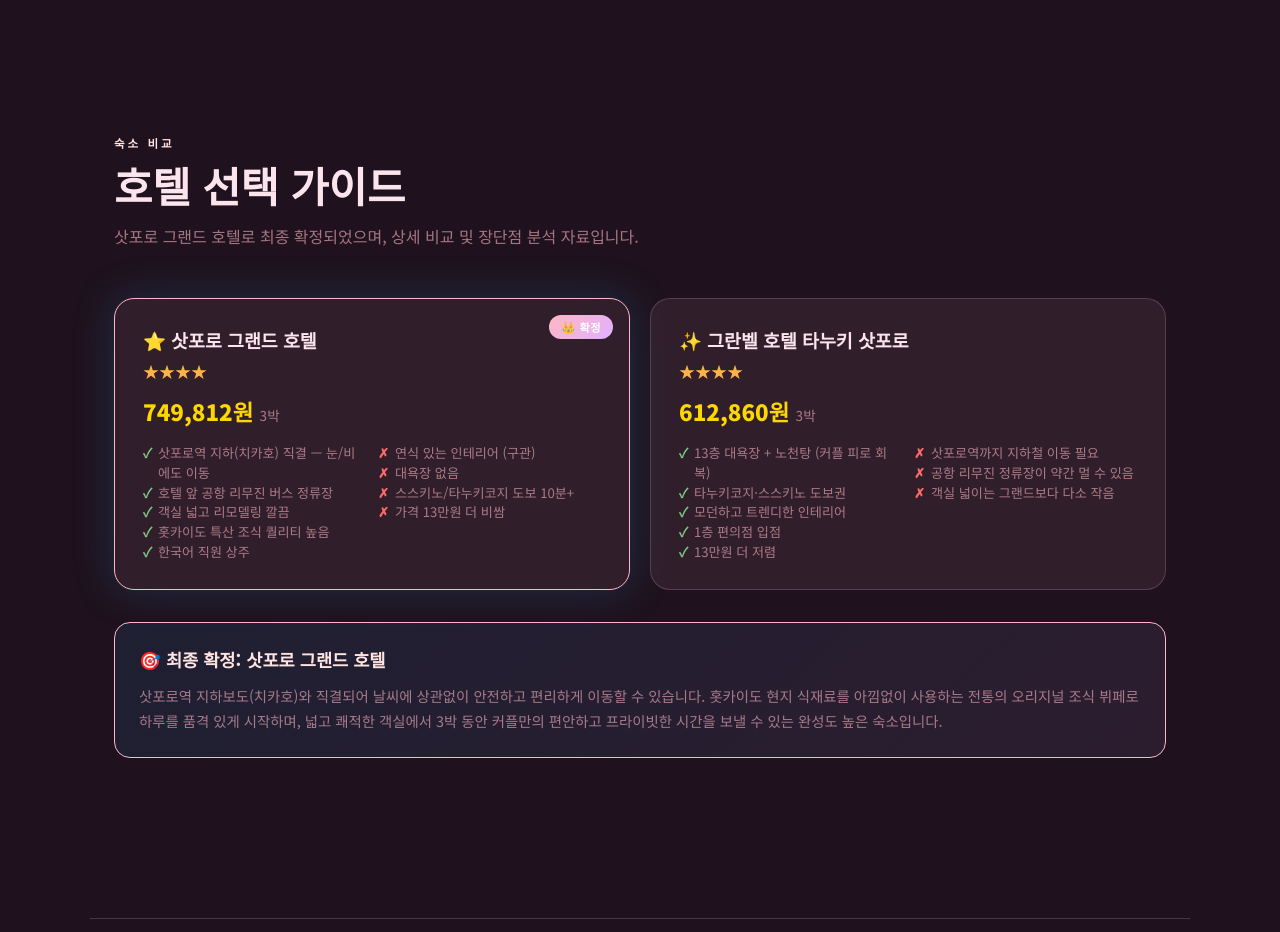
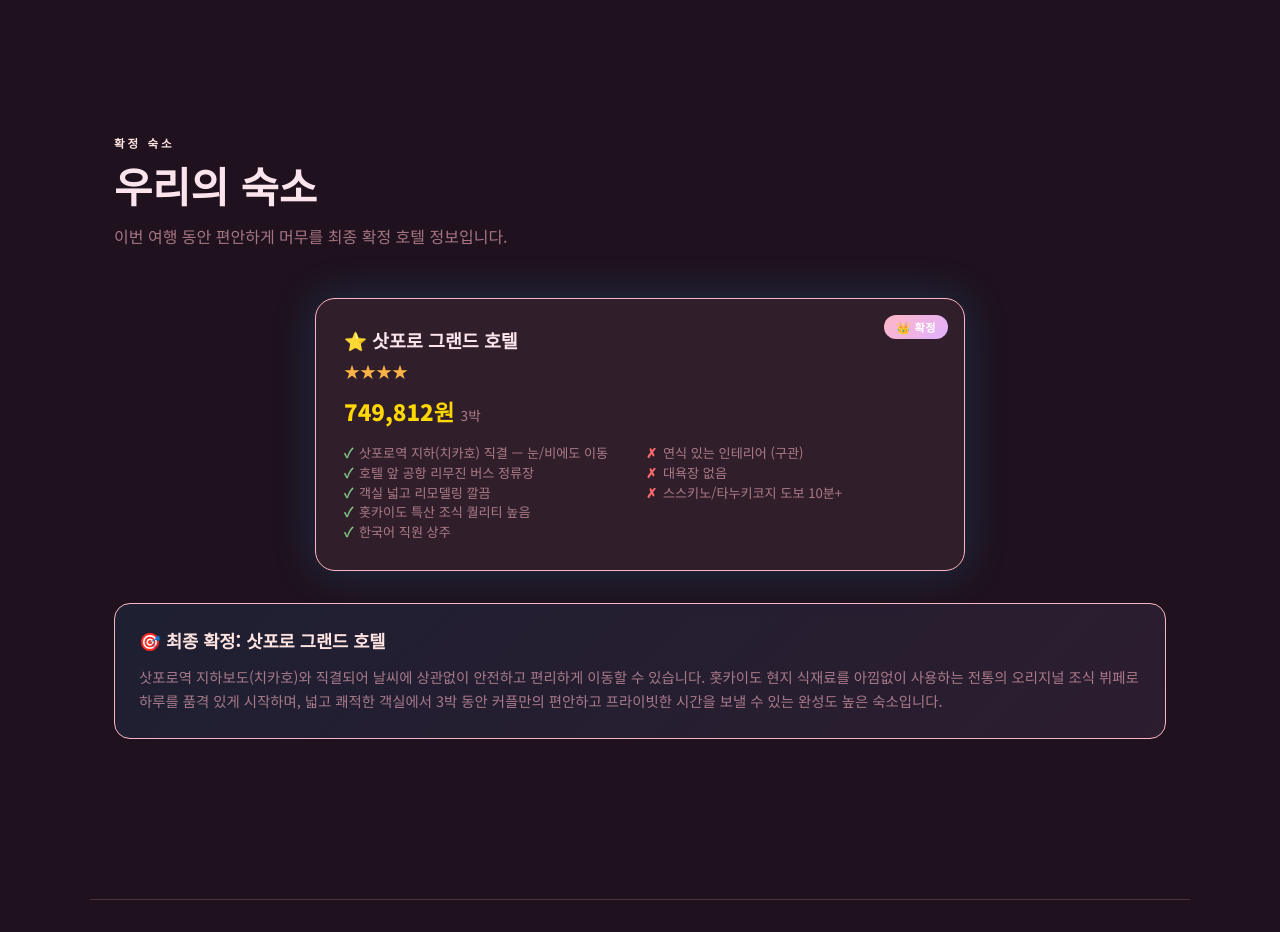
Before and after one commit to sukho0331-cyber/sapporo-trip, a plain HTML site: page index.html in a window 1280 px wide. Shown: the part 1640-2572 px from the top of the page. Drawn offline with nearby package versions, Linux system fonts and the light colour scheme; a web font is replaced by a local one.

Commit message:
docs: remove Granbell Hotel card and center Grand Hotel card

```diff
--- a/index.html
+++ b/index.html
@@ -160,8 +160,7 @@
     .overview-card .value { font-weight: 700; font-size: 1rem; }
 
     /* ── HOTEL ── */
-    .hotel-grid { display: grid; grid-template-columns: 1fr 1fr; gap: 20px; margin-bottom: 32px; }
-    @media(max-width:700px){ .hotel-grid{grid-template-columns:1fr;} }
+    .hotel-single { max-width: 650px; margin: 0 auto 32px; }
     .hotel-card {
       background: var(--card); border: 1px solid var(--card-border);
       border-radius: 20px; padding: 28px; position: relative; overflow: hidden;
@@ -456,11 +455,11 @@
 
 <!-- HOTEL -->
 <section id="hotel">
-  <div class="section-label reveal">숙소 비교</div>
-  <h2 class="section-title reveal">호텔 선택 가이드</h2>
-  <p class="section-desc reveal">삿포로 그랜드 호텔로 최종 확정되었으며, 상세 비교 및 장단점 분석 자료입니다.</p>
-
-  <div class="hotel-grid reveal">
+  <div class="section-label reveal">확정 숙소</div>
+  <h2 class="section-title reveal">우리의 숙소</h2>
+  <p class="section-desc reveal">이번 여행 동안 편안하게 머무를 최종 확정 호텔 정보입니다.</p>
+
+  <div class="hotel-single reveal">
     <!-- 그랜드 호텔 -->
     <div class="hotel-card recommended">
       <div class="hotel-badge-rec">👑 확정</div>
@@ -479,28 +478,6 @@
           <div class="con-item">연식 있는 인테리어 (구관)</div>
           <div class="con-item">대욕장 없음</div>
           <div class="con-item">스스키노/타누키코지 도보 10분+</div>
-          <div class="con-item">가격 13만원 더 비쌈</div>
-        </div>
-      </div>
-    </div>
-
-    <!-- 그란벨 호텔 -->
-    <div class="hotel-card">
-      <div class="hotel-name">✨ 그란벨 호텔 타누키 삿포로</div>
-      <div class="hotel-stars">★★★★</div>
-      <div class="hotel-price">612,860원 <small style="font-size:0.85rem;font-weight:400;color:var(--text-muted)">3박</small></div>
-      <div class="pros-cons">
-        <div>
-          <div class="pro-item">13층 대욕장 + 노천탕 (커플 피로 회복)</div>
-          <div class="pro-item">타누키코지·스스키노 도보권</div>
-          <div class="pro-item">모던하고 트렌디한 인테리어</div>
-          <div class="pro-item">1층 편의점 입점</div>
-          <div class="pro-item">13만원 더 저렴</div>
-        </div>
-        <div>
-          <div class="con-item">삿포로역까지 지하철 이동 필요</div>
-          <div class="con-item">공항 리무진 정류장이 약간 멀 수 있음</div>
-          <div class="con-item">객실 넓이는 그랜드보다 다소 작음</div>
         </div>
       </div>
     </div>
```
